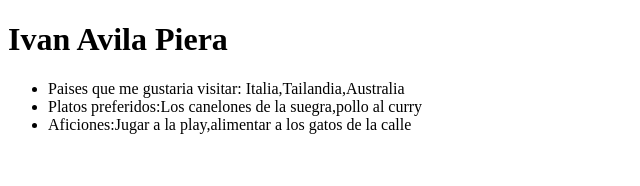
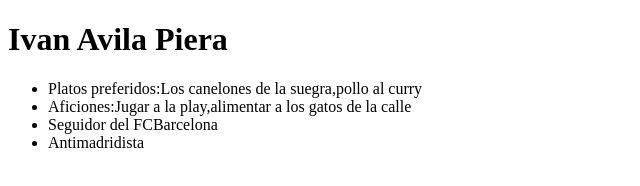
Before and after one commit to ivanavila86/repositorio1, a plain HTML site: page index.html in a window 1280 px wide. Shown: the whole page, without its empty margins (0-640 px from the left). Drawn offline with Linux system fonts and the light colour scheme.

Commit message:
modificacion del index he borrado una linea y he añadido dos mas

```diff
--- a/index.html
+++ b/index.html
@@ -5,9 +5,11 @@
 <body>
 <h1>Ivan Avila Piera</h1>
 <ul>
-<li>Paises que me gustaria visitar: Italia,Tailandia,Australia</li>
+
 <li>Platos preferidos:Los canelones de la suegra,pollo al curry</li>
 <li>Aficiones:Jugar a la play,alimentar a los gatos de la calle</li>
+<li>Seguidor del FCBarcelona</li>
+<li>Antimadridista</li>
 </ul>
 </body>
 </html>
```
